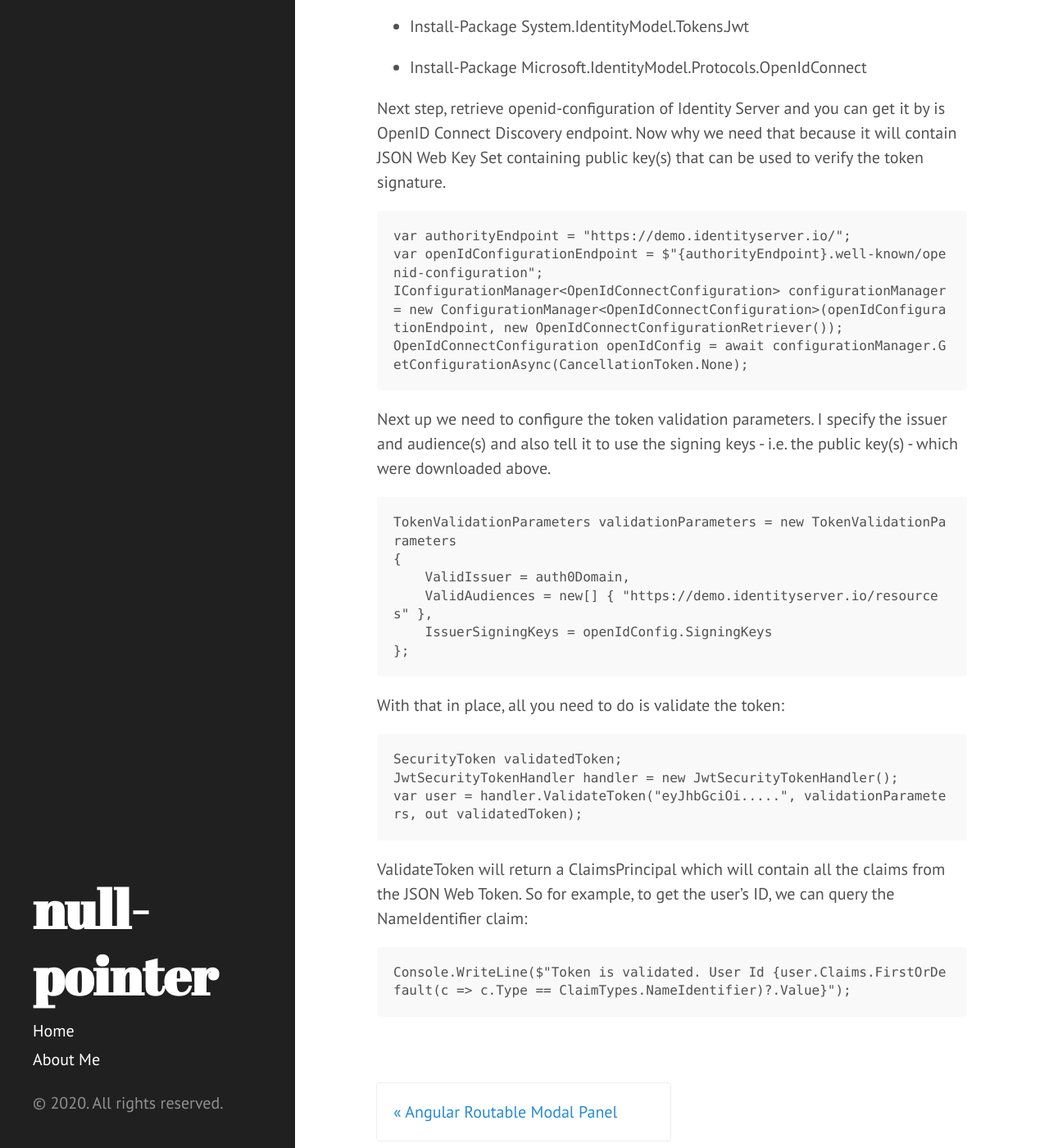
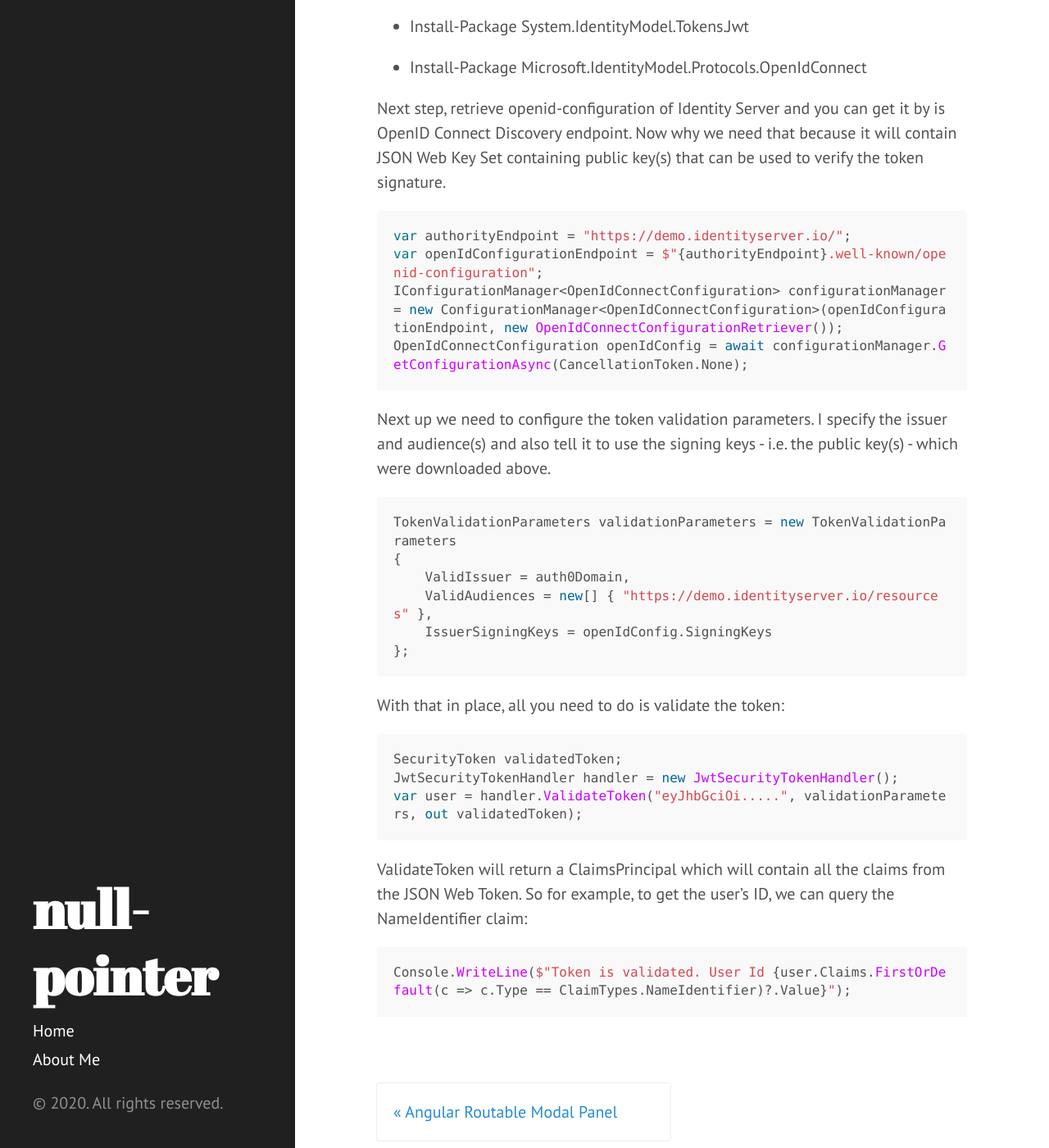
Before and after one commit to code-atom/code-atom.github.io, a Jekyll site: the page built from _posts/2020-05-19-manually-validate-jwt-token.markdown, in a window 1280 px wide and 1400 px high, scrolled down 573 px. Shown: the whole window at 82% size. Built offline with Jekyll 4.4.1, drawn with Linux system fonts in a browser that asks for light colours; Markdown is read by kramdown in place of the engine named in the settings.

Commit message:
Update 2020-05-19-manually-validate-jwt-token.markdown

````diff
--- a/_posts/2020-05-19-manually-validate-jwt-token.markdown
+++ b/_posts/2020-05-19-manually-validate-jwt-token.markdown
@@ -27,7 +27,7 @@ First, you need to install these two packages:
 
 Next step, retrieve openid-configuration of Identity Server and you can get it by is OpenID Connect Discovery endpoint. Now why we need that because it will contain JSON Web Key Set containing public key(s) that can be used to verify the token signature.
 
-```
+``` csharp
 var authorityEndpoint = "https://demo.identityserver.io/";
 var openIdConfigurationEndpoint = $"{authorityEndpoint}.well-known/openid-configuration";
 IConfigurationManager<OpenIdConnectConfiguration> configurationManager = new ConfigurationManager<OpenIdConnectConfiguration>(openIdConfigurationEndpoint, new OpenIdConnectConfigurationRetriever());
@@ -36,7 +36,7 @@ OpenIdConnectConfiguration openIdConfig = await configurationManager.GetConfigur
 
 Next up we need to configure the token validation parameters. I specify the issuer and audience(s) and also tell it to use the signing keys - i.e. the public key(s) - which were downloaded above.
 
-```
+``` csharp
 TokenValidationParameters validationParameters = new TokenValidationParameters
 {
     ValidIssuer = auth0Domain,
@@ -47,7 +47,7 @@ TokenValidationParameters validationParameters = new TokenValidationParameters
 
 With that in place, all you need to do is validate the token:
 
-```
+``` csharp
 SecurityToken validatedToken;
 JwtSecurityTokenHandler handler = new JwtSecurityTokenHandler();
 var user = handler.ValidateToken("eyJhbGciOi.....", validationParameters, out validatedToken);
@@ -55,6 +55,6 @@ var user = handler.ValidateToken("eyJhbGciOi.....", validationParameters, out va
 
 ValidateToken will return a ClaimsPrincipal which will contain all the claims from the JSON Web Token. So for example, to get the user’s ID, we can query the NameIdentifier claim:
 
-```
+``` csharp
 Console.WriteLine($"Token is validated. User Id {user.Claims.FirstOrDefault(c => c.Type == ClaimTypes.NameIdentifier)?.Value}");
 ```
````
